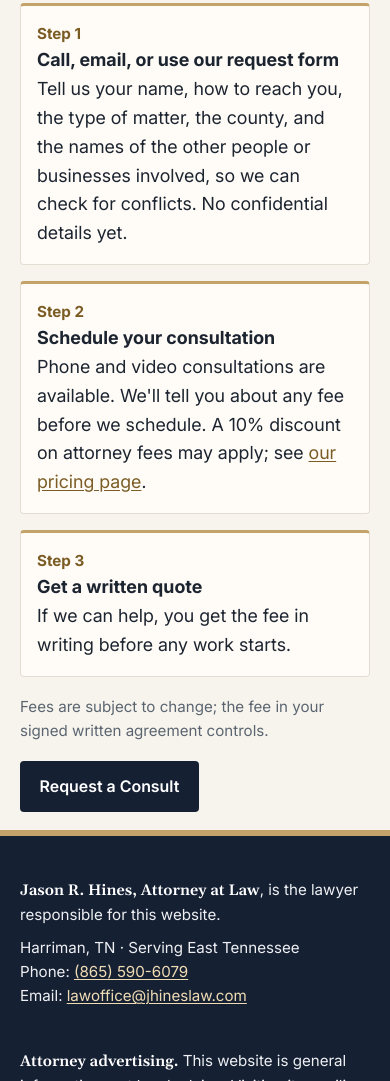
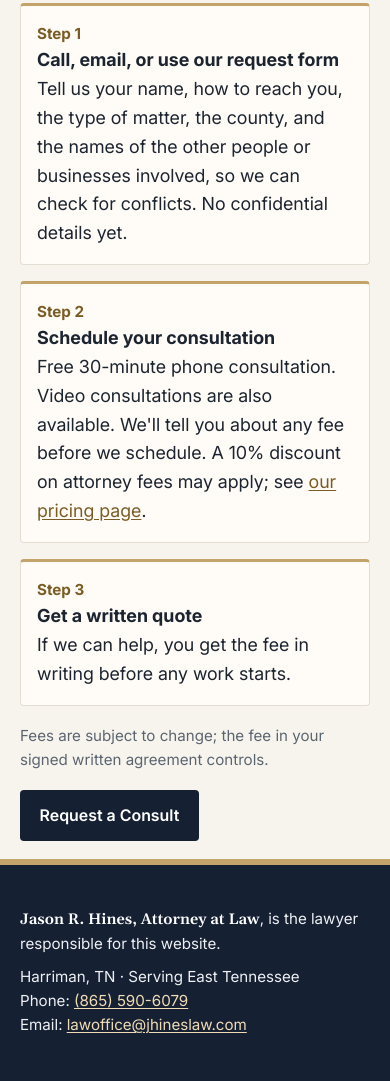
Before and after one commit to jhineslaw/jhineslaw.github.io, a plain HTML site: page criminal-defense.html in a window 390 px wide. Shown: the part 2612-3693 px from the top of the page. Drawn offline with Linux system fonts and the light colour scheme.

Commit message:
Copy Desk FIX FX1–FX2 applied exactly (verdict copy-desk/verdicts/2026-11-21-golive-staged-dc79236.md); staged, do not push
Move nav/CTA nowrap CSS to a min-width 1024px query so mid-width pages do not scroll sideways. Align Step 2 on the three new practice-area pages with the free 30-minute phone consult line (no immigration sentence, no dollar amounts). Optional consistency: limited-scope bullet now ends "and court dates."

```diff
--- a/criminal-defense.html
+++ b/criminal-defense.html
@@ -38,7 +38,7 @@
 <h2>How it works</h2>
 <ol class="steps">
 <li><strong>Call, email, or use our request form</strong><br>Tell us your name, how to reach you, the type of matter, the county, and the names of the other people or businesses involved, so we can check for conflicts. No confidential details yet.</li>
-<li><strong>Schedule your consultation</strong><br>Phone and video consultations are available. We'll tell you about any fee before we schedule. A 10% discount on attorney fees may apply; see <a href="pricing.html#veterans">our pricing page</a>.</li>
+<li><strong>Schedule your consultation</strong><br>Free 30-minute phone consultation. Video consultations are also available. We'll tell you about any fee before we schedule. A 10% discount on attorney fees may apply; see <a href="pricing.html#veterans">our pricing page</a>.</li>
 <li><strong>Get a written quote</strong><br>If we can help, you get the fee in writing before any work starts.</li>
 </ol>
 <p class="small">Fees are subject to change; the fee in your signed written agreement controls.</p>
--- a/styles.css
+++ b/styles.css
@@ -273,6 +273,8 @@ footer.site .small{color:#cfd5dd}
 }
 @media (min-width:761px){
   header.site .bar{flex-wrap:nowrap}
+}
+@media (min-width:1024px){
   nav.main ul{flex-wrap:nowrap} nav.main a,header.site .cta .btn{white-space:nowrap} header.site .cta{flex-wrap:nowrap}
 }
 @media (prefers-reduced-motion:reduce){*{transition:none!important}}
```
Also changed, not shown: general-practice.html (+1 -1 lines), pricing.html (+1 -1 lines), wills-estates.html (+1 -1 lines).
